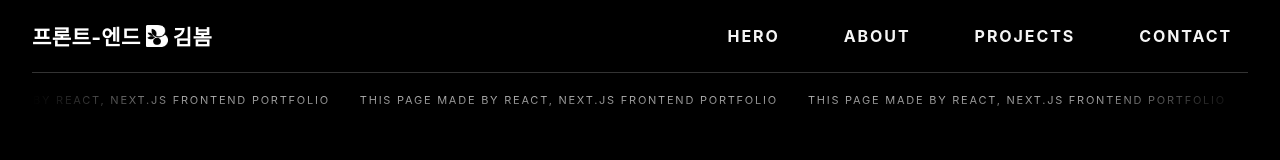
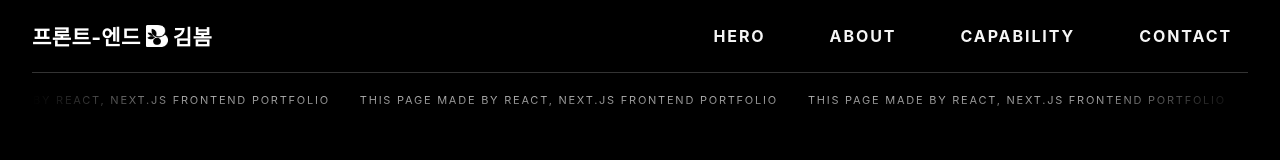
Before and after one commit to bom0320/web-portfolio, a Next.js app: page / in a window 1280 px wide. Shown: the top 160 px of the page. Built offline with nearby package versions, Linux system fonts and the light colour scheme.

Commit message:
fix: connect header navigation anchors

```diff
--- a/src/components/scenes/about/AboutHeroScene.tsx
+++ b/src/components/scenes/about/AboutHeroScene.tsx
@@ -23,7 +23,7 @@ export default function AboutHeroScene() {
     };
 
   return (
-    <section className="about-hero js-about-hero">
+    <section id="about" className="about-hero js-about-hero">
       <div className="about-hero__layout js-about-hero-inner">
         <div
           className="about-hero__visual js-about-hero-visual"
--- a/src/components/scenes/capability/CapabilityIntroScene.tsx
+++ b/src/components/scenes/capability/CapabilityIntroScene.tsx
@@ -7,7 +7,10 @@ import {
 
 export default function CapabilityIntroScene() {
   return (
-    <section className="capability-intro-scene js-capability-intro">
+    <section
+      id="capability"
+      className="capability-intro-scene js-capability-intro"
+    >
       <IntroPinnedNarrative />
       <IntroVisualProof />
     </section>
--- a/src/components/scenes/intro/HeroScene.tsx
+++ b/src/components/scenes/intro/HeroScene.tsx
@@ -4,7 +4,7 @@ import { HeroContent, HeroVisual } from "@/components/features/hero";
 
 export default function HeroScene() {
   return (
-    <section className="hero js-intro-hero" id="home">
+    <section className="hero js-intro-hero" id="hero">
       <div className="hero__inner">
         <div className="hero__body">
           <HeroContent />
--- a/src/components/shared/layout/Header.tsx
+++ b/src/components/shared/layout/Header.tsx
@@ -2,14 +2,15 @@
 
 import { useLayoutEffect, useRef, useState } from "react";
 import Image from "next/image";
+import gsap from "gsap";
+
+import HeaderAnimation from "../../../animations/header.animation";
 import MarqueeComponents from "../common/MarqueeComponents";
-import HeaderAnimation from "../../../animations/header.animation";
-import gsap from "gsap";
 
 const NAV_ITEMS = [
   { href: "#hero", label: "HERO" },
   { href: "#about", label: "ABOUT" },
-  { href: "#projects", label: "PROJECTS" },
+  { href: "#capability", label: "CAPABILITY" },
   { href: "#contact", label: "CONTACT" },
 ];
 
@@ -21,6 +22,7 @@ export default function Header() {
     const ctx = gsap.context(() => {
       HeaderAnimation.marqueeLoop();
     }, headerRef);
+
     return () => ctx.revert();
   }, []);
 
@@ -46,7 +48,7 @@ export default function Header() {
 
         <nav className="menu menu--desktop" aria-label="Desktop navigation">
           {NAV_ITEMS.map((item) => (
-            <a key={item.href} href={item.href}>
+            <a key={item.href} href={item.href} onClick={closeMenu}>
               {item.label}
             </a>
           ))}
```
